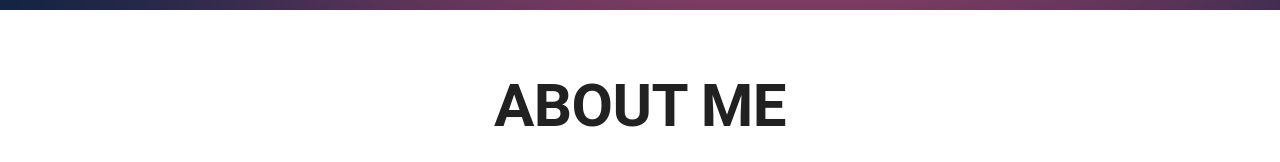
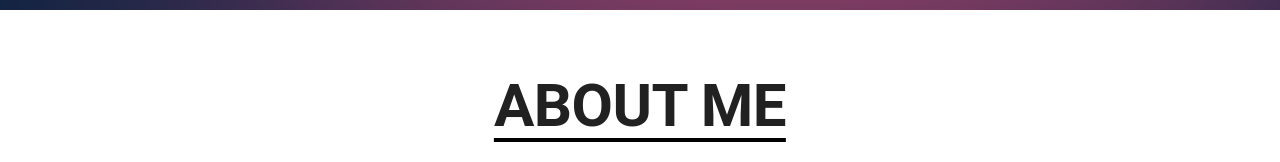
Before and after one commit to hayaibra/portfolio, a Next.js app: page / in a window 1280 px wide. Shown: the part 790-952 px from the top of the page. Built offline with nearby package versions, Linux system fonts and the light colour scheme.

Commit message:
add about title

```diff
--- a/components/about/About.js
+++ b/components/about/About.js
@@ -1,23 +1,15 @@
 import { Box, Typography } from "@mui/material";
 import React from "react";
-import {AboutBox} from "./Style";
+import { AboutBox, TitleBox } from "./Style";
 
 function About() {
   return (
     <AboutBox>
-      <Box
-        sx={{
-          textAlign: "center",
-          width: "fit-content",
-          position: "relative",
-          left: "50%",
-          transform: "translateX(-50%)",
-        }}
-      >
+      <TitleBox>
         <Typography variant="h2" fontWeight="bold">
           ABOUT ME
         </Typography>
-      </Box>
+      </TitleBox>
     </AboutBox>
   );
 }
--- a/components/about/Style.js
+++ b/components/about/Style.js
@@ -3,3 +3,21 @@ import { Box, styled } from "@mui/material";
 export const AboutBox = styled(Box)({
   padding: "60px 0",
 });
+
+export const TitleBox = styled(Box)({
+  textAlign: "center",
+  width: "fit-content",
+  position: "relative",
+  left: "50%",
+  transform: "translateX(-50%)",
+
+  '&::after': {
+    content:'""',
+    position: "absolute",
+    width: "100%",
+    height: "4px",
+    backgroundColor: "black",
+    left: 0,
+    bottom: 0,
+  },
+});
```
